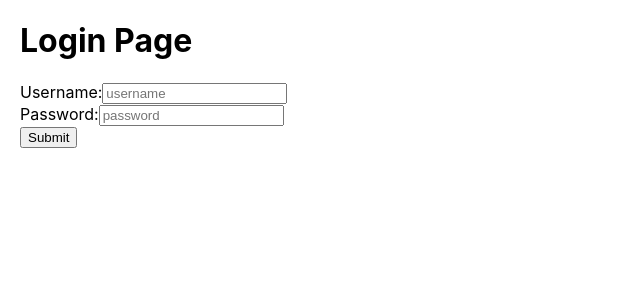
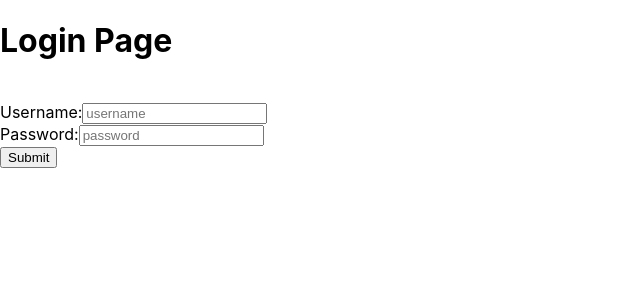
Before and after one commit to KSAIM09/XLogin, a React (Create React App) app in the folder loginx-app/: page / in a window 1280 px wide. Shown: the top 300 px of the page, without its empty margins (0-640 px from the left). Built offline with nearby package versions, Linux system fonts and the light colour scheme.

Commit message:
New code

```diff
--- a/loginx-app/src/App.js
+++ b/loginx-app/src/App.js
@@ -1,70 +1,54 @@
-import React, { useState } from 'react';
+import React, { useState, useEffect } from "react";
 
-import './App.css';
+const App = () => {
+  const [username, setUsername] = useState("");
+  const [password, setPassword] = useState("");
+  const [errorMessage, setErrorMessage] = useState("");
+  const [showForm, setShowForm] = useState(true);
 
-const App = ()=>{
-  const [username, setUserName] = useState('');
-  const [password, setPassword] = useState('');
-  const [message, setMessage] = useState('');
-  // const [showForm, setShowForm] = useState(true);
-
-  const handleInputChange = (e) =>{
-    if(e.target.name === 'username'){
-      setUserName(e.target.value);
-    }else if (e.target.name === 'password'){
-      setPassword(e.target.value);
-    }
-  }
-
-  const handleSubmit = (e) =>{
+  const handleSubmit = (e) => {
     e.preventDefault();
 
-    if (username.trim() === '' || password.trim() === '') {
-      setMessage('Please fill out both username and password fields.');
+    if (username === "user" && password === "password") {
+      setErrorMessage("");
+      setShowForm(false);
     } else {
-      if (username === 'user' && password === 'password') {
-        setMessage(`Welcome, ${username}!`);
-      } else {
-        setMessage('Invalid username or password');
-      }
+      setErrorMessage("Invalid username or password");
     }
   };
 
-
   return (
-    <div className='App'>
+    <>
+      <h1>Login Page</h1>
+      {showForm ? (
         <form onSubmit={handleSubmit}>
-        <h1>Login Page</h1>
-        {message && <p>{message}</p>}
-        <lable htmlFor="Username">Username</lable>:
+          {errorMessage && <div>{errorMessage}</div>}
+          <br />
+          <label>Username</label>:
           <input
-          placeholder='username'
-          type='text'
-          id='username'
-          name='username'
+            placeholder="username"
+            type="text"
             value={username}
-          onChange={handleInputChange}
-            // onChange={(e)=> setUserName(e.target.value)}
+            onChange={(e) => setUsername(e.target.value)}
             required
           />
           <br />
-        <label htmlFor="Password">Password</label>:
+          <label>Password</label>:
           <input
-          placeholder='password'
-          type='password'
-          id='password'
-          name='password'
+            placeholder="password"
+            type="password"
             value={password}
-          onChange={handleInputChange}
-            // onChange={(e)=> setPassword(e.target.value)}
+            onChange={(e) => setPassword(e.target.value)}
             required
           />
           <br />
-        <button type='submit'>Submit</button>
+          <button type="submit">Submit</button>
         </form>
-    </div>
+      ) : (
+        <div>Welcome, user!</div>
+      )}
+    </>
   );
-
 };
 
 export default App;
```
Lines whose indentation alone changed are shown as unchanged.
